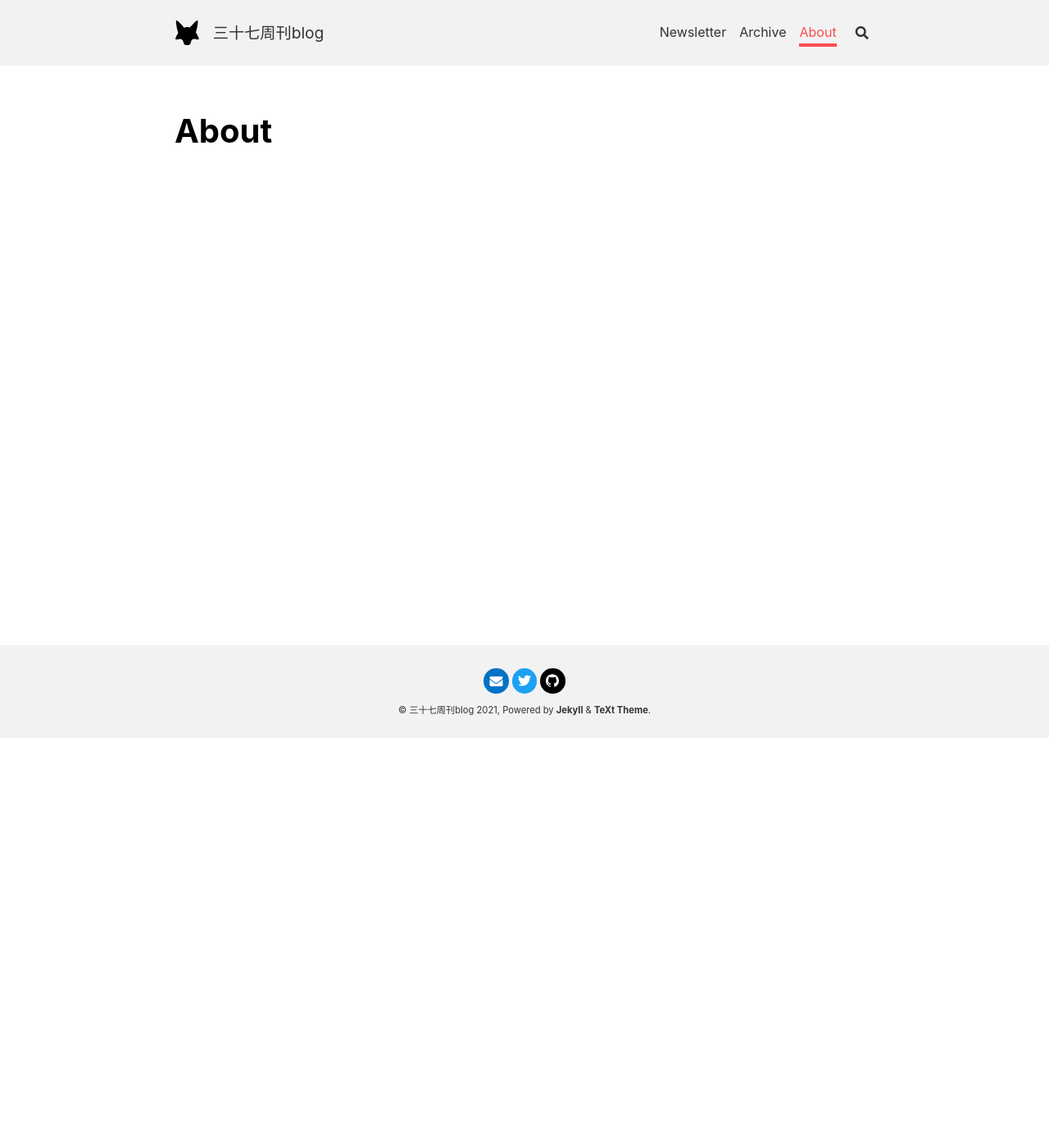
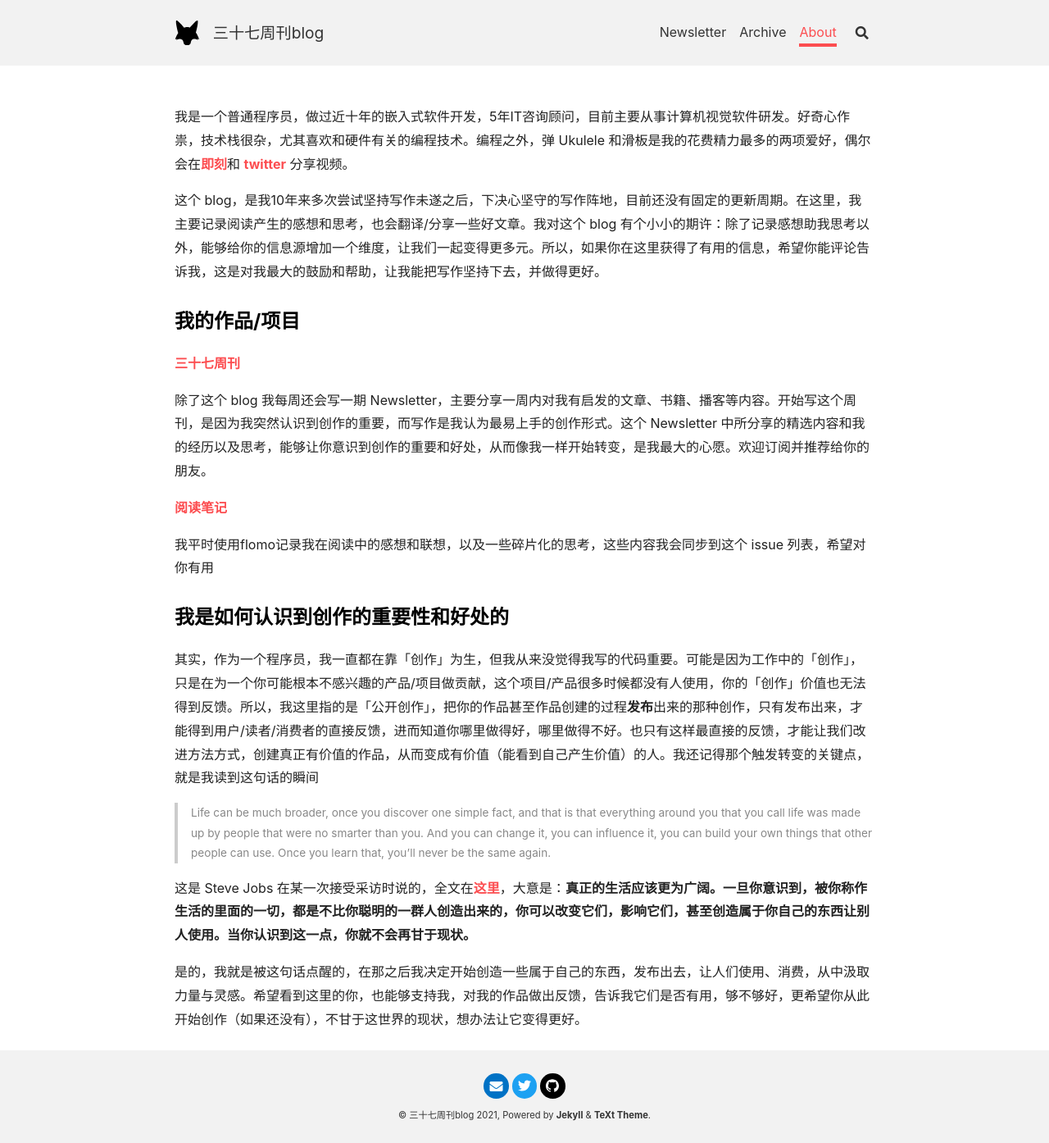
Before and after one commit to 302sk/302sk.github.io, a Jekyll site: the page built from about.md, in a window 1280 px wide. Shown: the whole page at 82% size. Built offline with Jekyll 4.4.1, drawn with Linux system fonts in a browser that asks for light colours; nearby versions of some CDN libraries; comment, search, counter and statistics services are not loaded; before the commit the page ends 900 px from its top, so only the background shows below that.

Commit message:
update about page

```diff
--- a/about.md
+++ b/about.md
@@ -2,21 +2,21 @@
 layout: article
 titles:
   # @start locale config
-  en      : &EN       About
+  en      : &EN
   en-GB   : *EN
   en-US   : *EN
   en-CA   : *EN
   en-AU   : *EN
-  zh-Hans : &ZH_HANS  关于
+  zh-Hans : &ZH_HANS
   zh      : *ZH_HANS
   zh-CN   : *ZH_HANS
   zh-SG   : *ZH_HANS
-  zh-Hant : &ZH_HANT  關於
+  zh-Hant : &ZH_HANT
   zh-TW   : *ZH_HANT
   zh-HK   : *ZH_HANT
-  ko      : &KO       소개
+  ko      : &KO
   ko-KR   : *KO
-  fr      : &FR       À propos
+  fr      : &FR
   fr-BE   : *FR
   fr-CA   : *FR
   fr-CH   : *FR
@@ -25,3 +25,25 @@ titles:
   # @end locale config
 key: page-about
 ---
+我是一个普通程序员，做过近十年的嵌入式软件开发，5年IT咨询顾问，目前主要从事计算机视觉软件研发。好奇心作祟，技术栈很杂，尤其喜欢和硬件有关的编程技术。编程之外，弹 Ukulele 和滑板是我的花费精力最多的两项爱好，偶尔会在[即刻](https://jike.city/kun37)和 [twitter](https://twitter.com/302sk) 分享视频。
+
+这个 blog，是我10年来多次尝试坚持写作未遂之后，下决心坚守的写作阵地，目前还没有固定的更新周期。在这里，我主要记录阅读产生的感想和思考，也会翻译/分享一些好文章。我对这个 blog 有个小小的期许：除了记录感想助我思考以外，能够给你的信息源增加一个维度，让我们一起变得更多元。所以，如果你在这里获得了有用的信息，希望你能评论告诉我，这是对我最大的鼓励和帮助，让我能把写作坚持下去，并做得更好。
+
+### 我的作品/项目
+
+**[三十七周刊](http://nl.37weekly.com)**
+
+除了这个 blog 我每周还会写一期 Newsletter，主要分享一周内对我有启发的文章、书籍、播客等内容。开始写这个周刊，是因为我突然认识到创作的重要，而写作是我认为最易上手的创作形式。这个 Newsletter 中所分享的精选内容和我的经历以及思考，能够让你意识到创作的重要和好处，从而像我一样开始转变，是我最大的心愿。欢迎订阅并推荐给你的朋友。
+
+**[阅读笔记](https://github.com/302sk/37memos/issues)**
+
+我平时使用flomo记录我在阅读中的感想和联想，以及一些碎片化的思考，这些内容我会同步到这个 issue 列表，希望对你有用
+
+### 我是如何认识到创作的重要性和好处的
+其实，作为一个程序员，我一直都在靠「创作」为生，但我从来没觉得我写的代码重要。可能是因为工作中的「创作」，只是在为一个你可能根本不感兴趣的产品/项目做贡献，这个项目/产品很多时候都没有人使用，你的「创作」价值也无法得到反馈。所以，我这里指的是「公开创作」，把你的作品甚至作品创建的过程**发布**出来的那种创作，只有发布出来，才能得到用户/读者/消费者的直接反馈，进而知道你哪里做得好，哪里做得不好。也只有这样最直接的反馈，才能让我们改进方法方式，创建真正有价值的作品，从而变成有价值（能看到自己产生价值）的人。我还记得那个触发转变的关键点，就是我读到这句话的瞬间
+
+>Life can be much broader, once you discover one simple fact, and that is that everything around you that you call life was made up by people that were no smarter than you. And you can change it, you can influence it, you can build your own things that other people can use. Once you learn that, you’ll never be the same again.
+
+这是 Steve Jobs 在某一次接受采访时说的，全文在[这里](https://37weekly.com/2022/03/21/poke-your-life.html)，大意是：**真正的生活应该更为广阔。一旦你意识到，被你称作生活的里面的一切，都是不比你聪明的一群人创造出来的，你可以改变它们，影响它们，甚至创造属于你自己的东西让别人使用。当你认识到这一点，你就不会再甘于现状。**
+
+是的，我就是被这句话点醒的，在那之后我决定开始创造一些属于自己的东西，发布出去，让人们使用、消费，从中汲取力量与灵感。希望看到这里的你，也能够支持我，对我的作品做出反馈，告诉我它们是否有用，够不够好，更希望你从此开始创作（如果还没有），不甘于这世界的现状，想办法让它变得更好。
```
